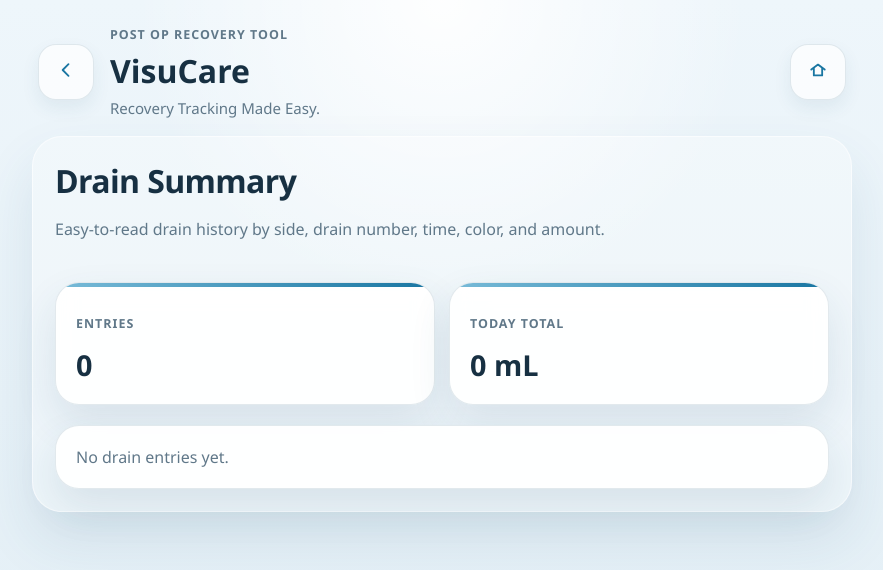
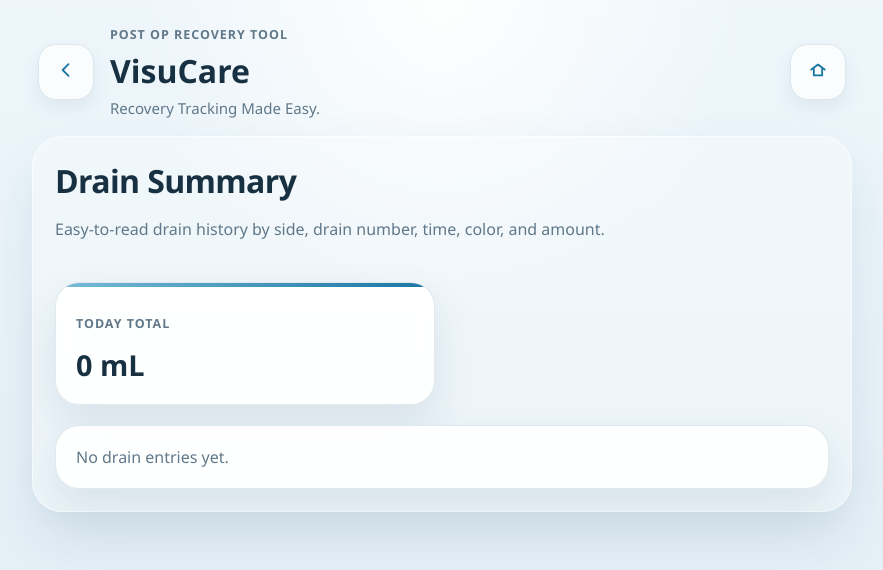
Before and after one commit to conner-designs/visucare, a Vue app: page /drains/summary in a window 1280 px wide. Shown: the top 570 px of the page, without its empty margins (198-1081 px from the left). Built offline with nearby package versions, Linux system fonts and the light colour scheme.

Commit message:
Update DrainSummaryView.vue

```diff
--- a/src/views/DrainSummaryView.vue
+++ b/src/views/DrainSummaryView.vue
@@ -21,10 +21,6 @@ function drainLabel(entry) {
     </div>
 
     <div class="summary-grid">
-      <BaseCard class="feature-card">
-        <p class="summary-label">Entries</p>
-        <p class="summary-value">{{ entries.length }}</p>
-      </BaseCard>
       <BaseCard class="feature-card">
         <p class="summary-label">Today Total</p>
         <p class="summary-value">{{ appStore.getTotalForDay("left", 0) + appStore.getTotalForDay("right", 0) }} mL</p>
```
